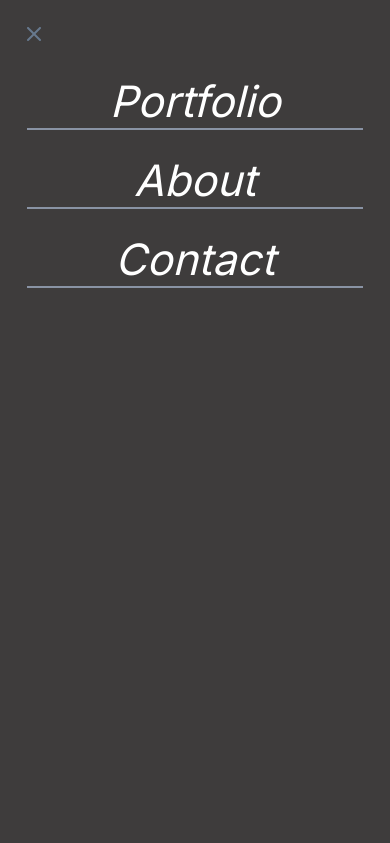
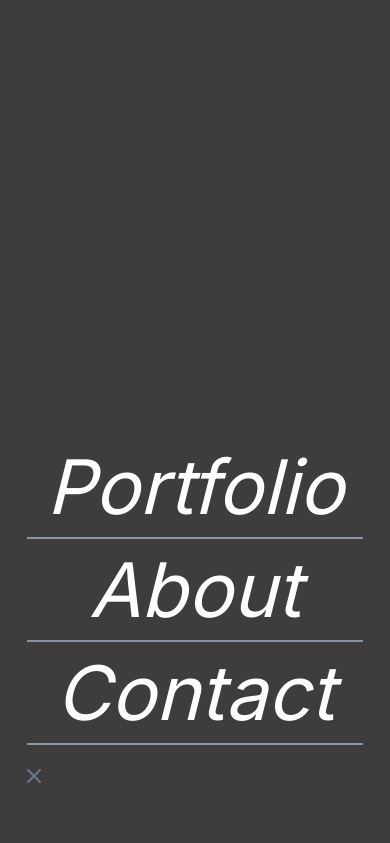
Before and after one commit to LoboArkano/mobile-menu-cr, a website: page index.html in a window 390 px wide. Both pictures are taken after a click on the button 366 px from the left and 27 px from the top of the page. Shown: the top 843 px of the page. Drawn offline with Linux system fonts and the light colour scheme.

Commit message:
Update style

```diff
--- a/css/mobile-menu.css
+++ b/css/mobile-menu.css
@@ -22,7 +22,7 @@
   position: fixed;
   top: 0;
   left: 0;
-  flex-direction: column;
+  flex-direction: column-reverse;
   padding: 7%;
   background-color: #3e3c3c;
   z-index: 11;
@@ -36,15 +36,15 @@
 }
 
 .mobile-menu .h-link {
-  font-size: 2.7rem;
+  font-size: 4.7rem;
   font-style: italic;
   color: #fff;
   margin-bottom: 15px;
 }
 
 .mobile-menu .h-line3 {
-  /* width: 100%; */
   height: 1px;
   border: 1px solid #8993a4;
+  margin-top: 24px;
   margin-bottom: 24px;
 }
```
